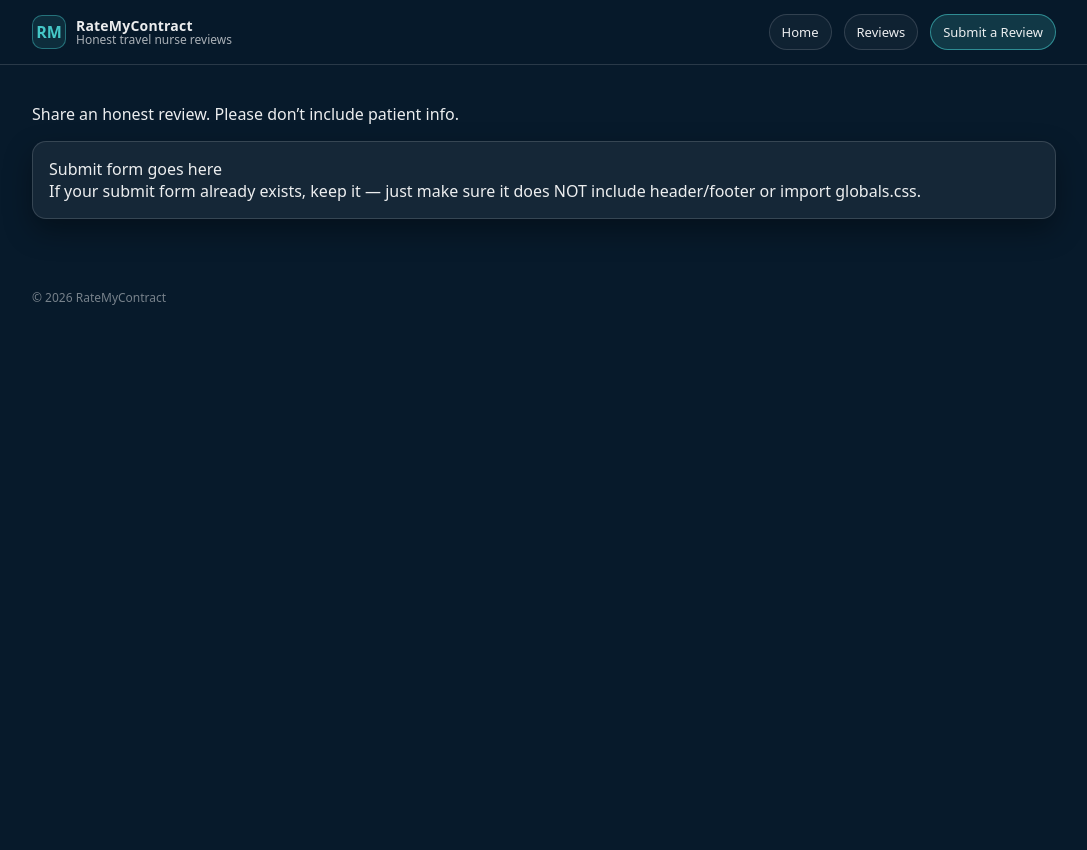
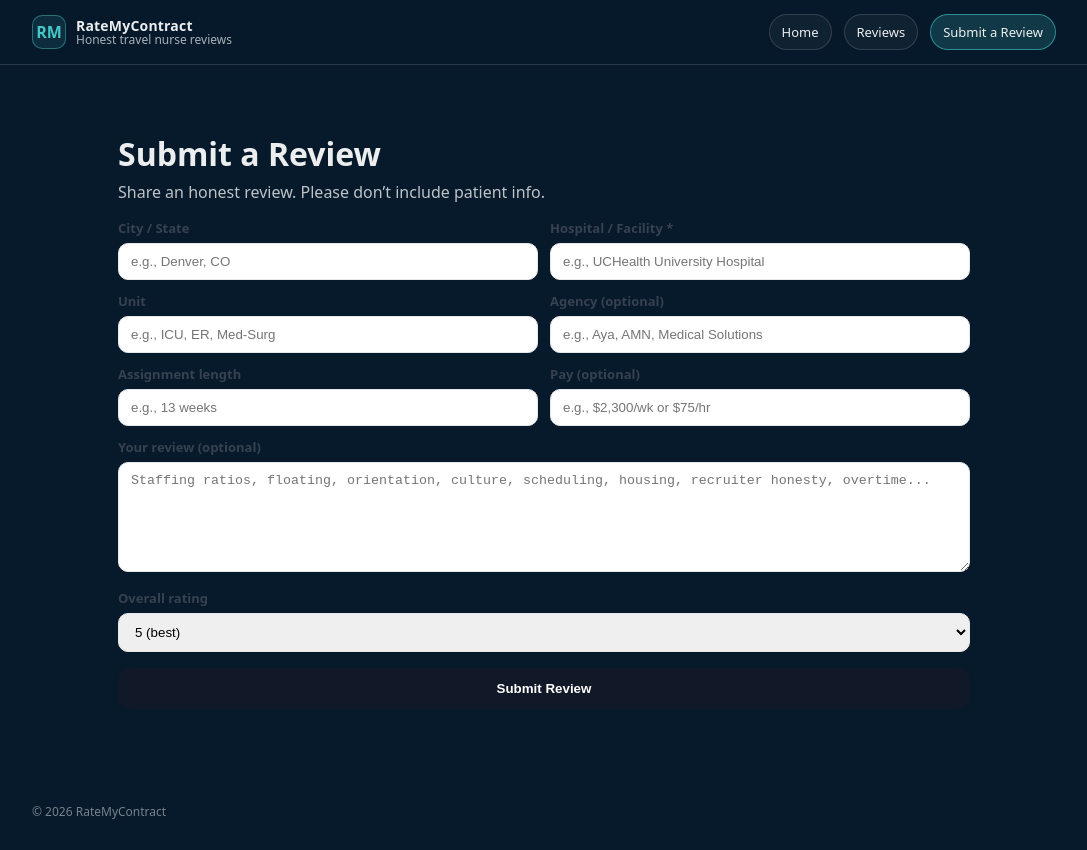
Before and after one commit to meggiehanson15/Ratemycontract, a Next.js app: page /submit in a window 1280 px wide. Shown: the whole page, without its empty margins (96-1183 px from the left). Before the commit the page ends 800 px from the top, so only its background shows below. Built offline with nearby package versions, Linux system fonts and the light colour scheme; no server answers.

Commit message:
Wire submit page to SubmitForm

```diff
--- a/app/submit/page.tsx
+++ b/app/submit/page.tsx
@@ -1,14 +1,18 @@
+// app/submit/page.tsx
+import SubmitForm from "./SubmitForm";
+
+export const dynamic = "force-dynamic";
+
 export default function SubmitPage() {
   return (
-    <div>
+    <div style={{ padding: 24, maxWidth: 900, margin: "0 auto" }}>
+      <h1 style={{ marginBottom: 6 }}>Submit a Review</h1>
+      <p style={{ opacity: 0.8, marginTop: 0 }}>
+        Share an honest review. Please don’t include patient info.
+      </p>
 
-      <p className="subtext">Share an honest review. Please don’t include patient info.</p>
-
-      <div className="card" style={{ padding: 16 }}>
-        <div className="alert">
-          <div className="alertTitle">Submit form goes here</div>
-          <div>If your submit form already exists, keep it — just make sure it does NOT include header/footer or import globals.css.</div>
-        </div>
+      <div style={{ marginTop: 16 }}>
+        <SubmitForm />
       </div>
     </div>
   );
```
